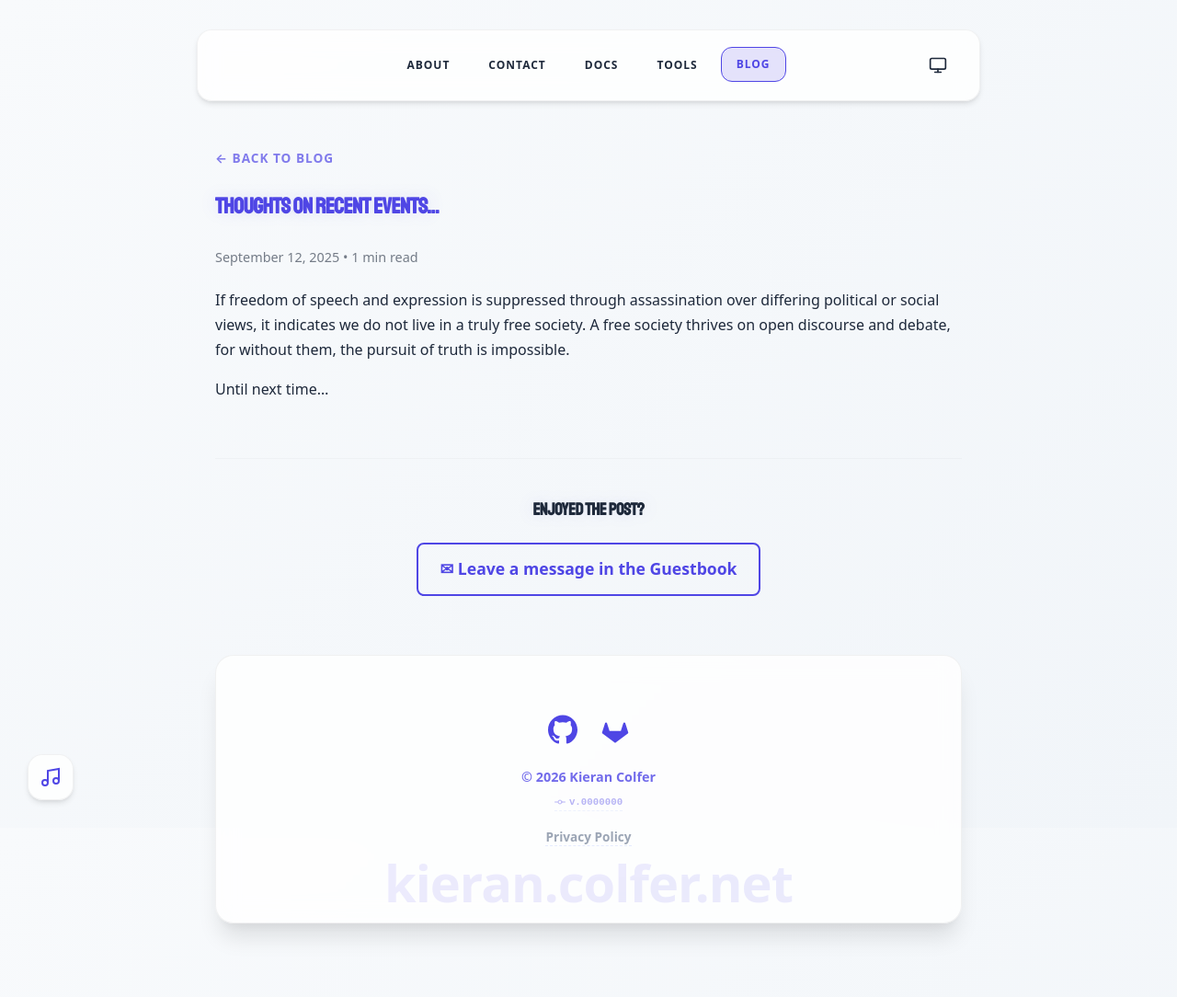
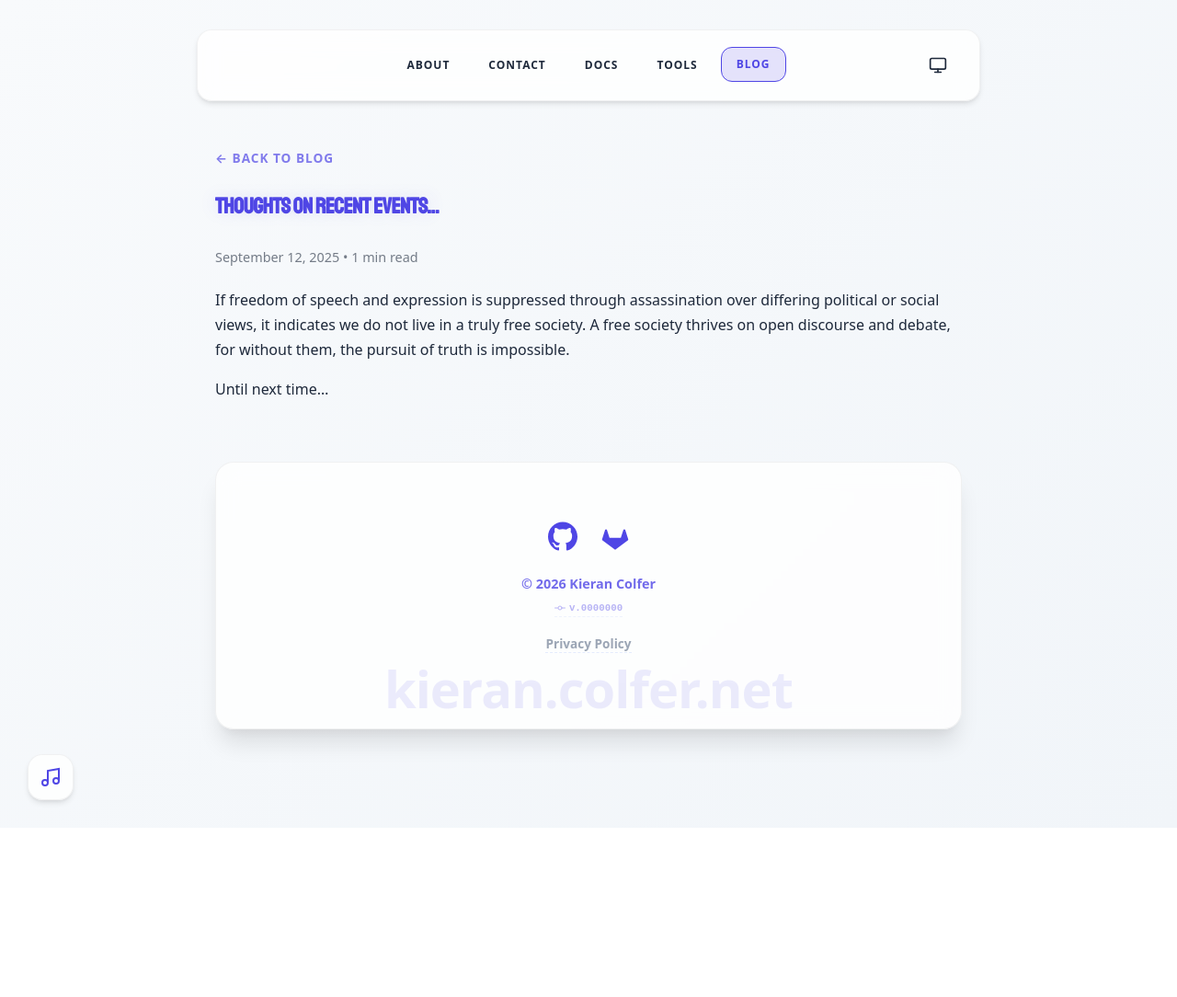
Before and after one commit to PASSK3YS/PASSK3YS.github.io, a Jekyll site: the page built from _posts/2025-09-12-thoughts-on-recent-events.md, in a window 1280 px wide. Shown: the whole page at 92% size. Built offline with Jekyll 4.4.1, drawn with Linux system fonts in a browser that asks for light colours; some web fonts are replaced; after the commit the page ends 900 px from its top, so only the background shows below that.

Commit message:
chore: remove guestbook elements from blog posts

```diff
--- a/_layouts/post.html
+++ b/_layouts/post.html
@@ -32,14 +32,6 @@ layout: default
 
     <div class="post-content" itemprop="articleBody" style="margin-top: 20px;">
       {{ content }}
-
-      <div style="text-align: center; margin-top: 60px; margin-bottom: 40px;">
-        <hr style="border: 0; border-top: 1px solid var(--border); margin-bottom: 40px; opacity: 0.5;">
-        <h3 style="color: var(--text); margin-bottom: 20px;">Enjoyed the post?</h3>
-        <a href="/guestbook/" style="font-size: 1.1rem; font-weight: bold; padding: 12px 24px; border: 2px solid var(--accent); color: var(--accent); border-radius: 8px; display: inline-block; text-decoration: none; box-sizing: border-box; background: transparent;">
-          &#x2709; Leave a message in the Guestbook
-        </a>
-      </div>
     </div>
   </div>
 
```
